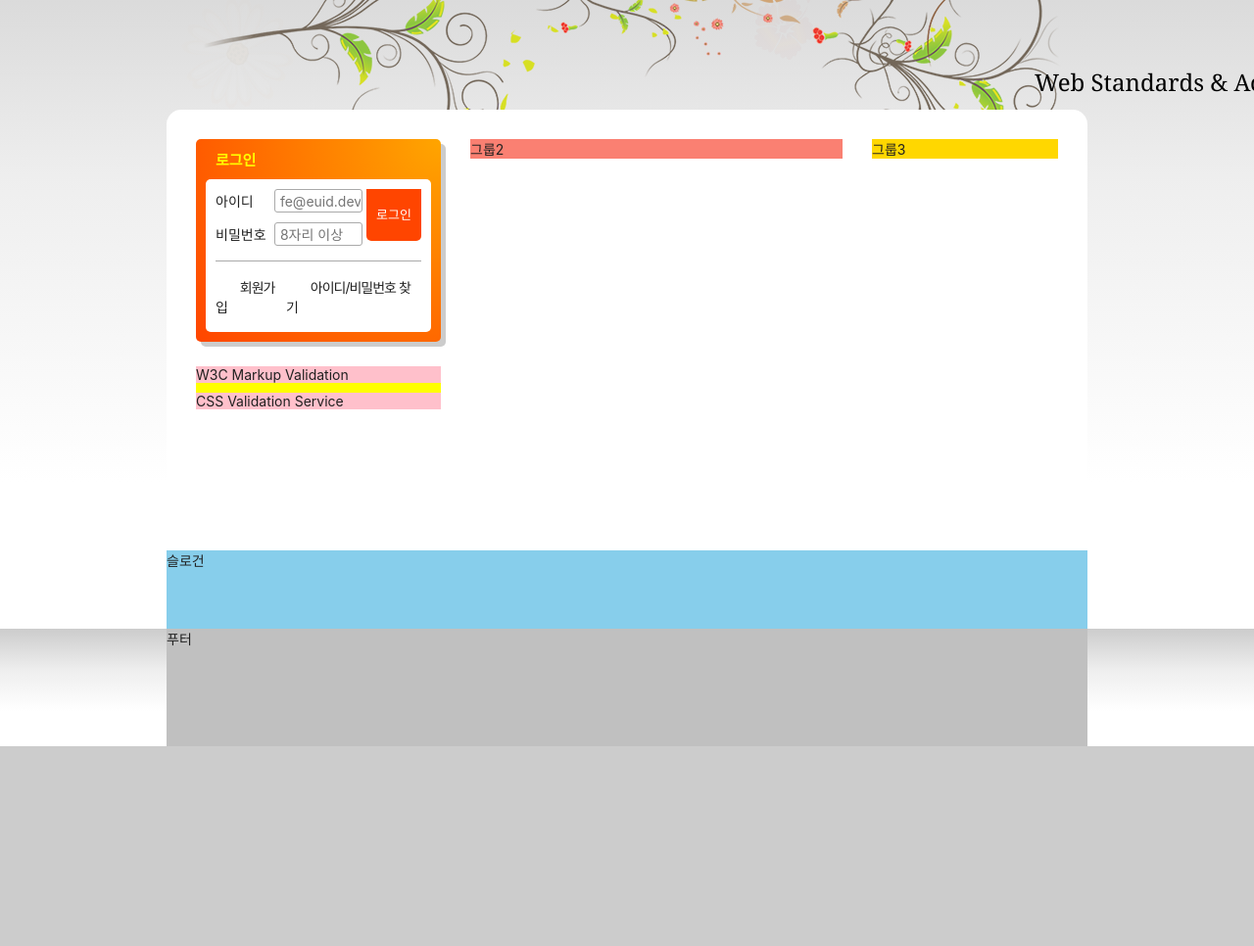
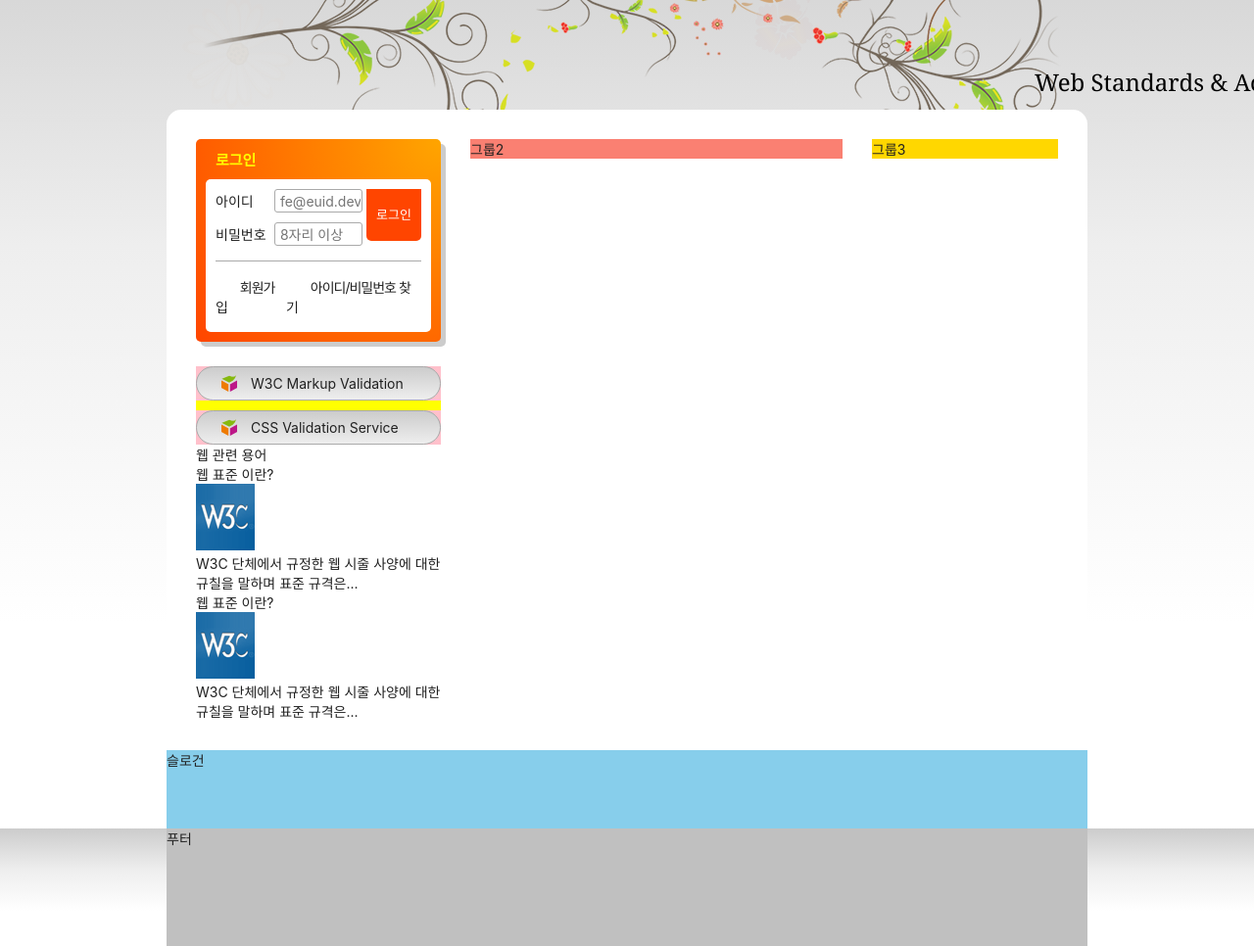
Before and after one commit to hyundini/HTML5, a website: page index.html in a window 1280 px wide. Shown: the part 135-1101 px from the top of the page at 98% size. Before the commit the page ends 897 px from the top, so only its background shows below. Drawn offline with Linux system fonts and the light colour scheme; files whose address does not match are found by name; a web font is replaced by a local one.

Commit message:
웹 관련 용어 마크업

```diff
--- a/index.html
+++ b/index.html
@@ -200,6 +200,29 @@
             </a>
           </li>
         </ul>
+        <section class="term">
+          <h2 class="term-title">웹 관련 용어</h2>
+          <dl class="term-list">
+            <div class="odd">
+              <dt class="term-list-subject">웹 표준 이란?</dt>
+              <dd class="term-list-thumbnail">
+                <img src="./assets/web_standards.gif" alt="W3C 로고" />
+              </dd>
+              <dd class="term-list-brief">
+                W3C 단체에서 규정한 웹 시줄 사양에 대한 규칠을 말하며 표준 규격은...
+              </dd>
+            </div>
+            <div class="even">
+              <dt class="term-list-subject">웹 표준 이란?</dt>
+              <dd class="term-list-thumbnail">
+                <img src="./assets/web_standards.gif" alt="W3C 로고" />
+              </dd>
+              <dd class="term-list-brief">
+                W3C 단체에서 규정한 웹 시줄 사양에 대한 규칠을 말하며 표준 규격은...
+              </dd>
+            </div>
+          </dl>
+        </section>
       </div>
       <div class="group group2">그룹2</div>
       <div class="group group3">그룹3</div>
--- a/styles/style.css
+++ b/styles/style.css
@@ -413,14 +413,28 @@ body {
 
 
 /* 유효성 검사 배너 */
-.validation-list{
-  background: yellow;
+.validation-list {
+  background-color: yellow;
   margin-top: 25px;
 }
 
-.validation-list li{
+.validation-list li {
   background-color: pink;
   margin-top: 10px;
+}
+
+.validation-list a {
+  display: block;
+  background: url("./images/validation_icon.png") no-repeat 25px 50%,
+    #ccc linear-gradient(to bottom, #ccc, #eee);
+  padding: 8px 15px 8px 55px;
+  border-radius: 30px;
+  border: 1px solid #aaa;
+}
+
+.validation-list a:hover,
+.validation-list a:focus {
+  color: #f00;
 }
 
 
```
